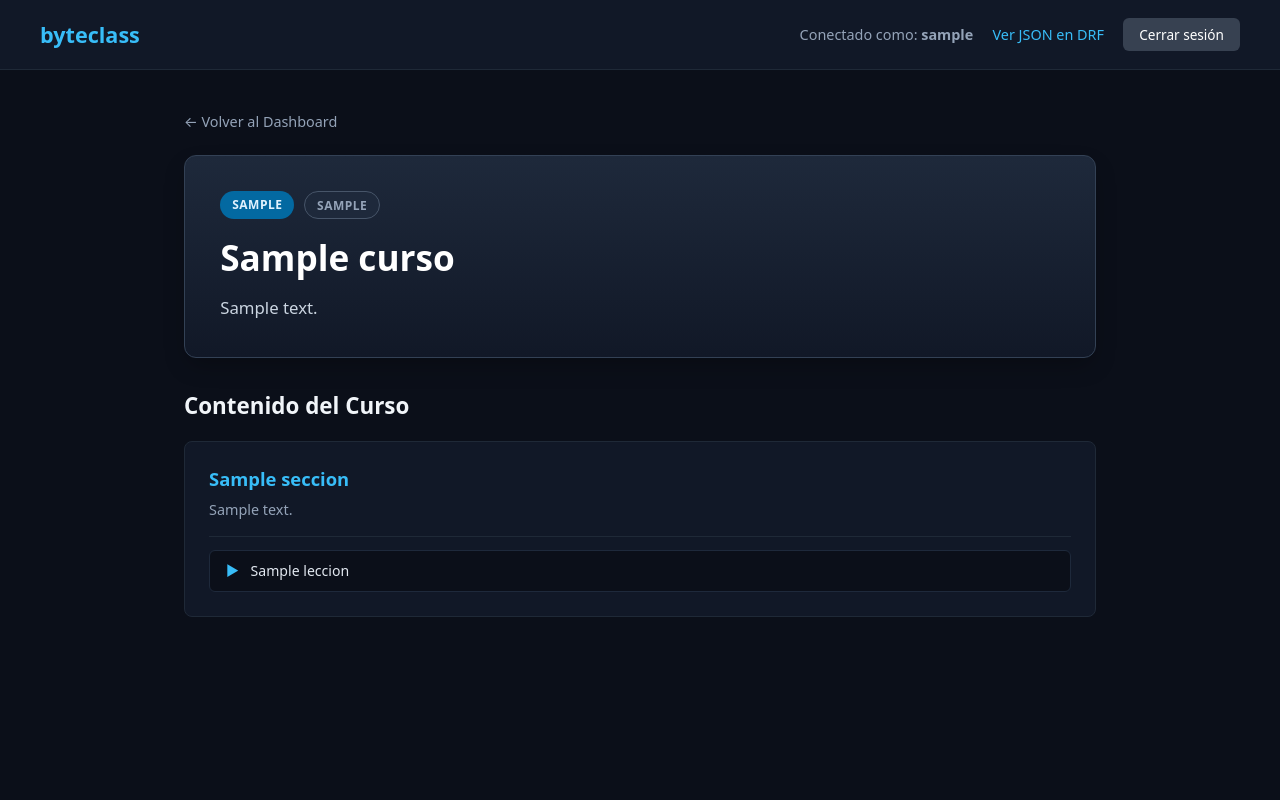
After one commit to AntinaoMatias/byteclass, a Django app: page /curso/1/ in a window 1280 px wide. The commit adds this page. Run offline with Django 5.2, Linux system fonts and the light colour scheme; a user stored in the database is signed in; tables that the repository leaves empty hold one stand-in row (values such as "Sample post"); parts of the project's set-up code (start-up, migrations or seed data) failed here and were passed over.

Commit message:
logout y vista de curso dinamico

```diff
--- /dev/null
+++ b/byteclass/templates/byteclass/detalle_curso.html
@@ -0,0 +1,279 @@
+<!DOCTYPE html>
+<html lang="es">
+
+<head>
+    <meta charset="UTF-8">
+    <meta name="viewport" content="width=device-width, initial-scale=1.0">
+    <title>{{ curso.titulo }} - byteclass</title>
+    <style>
+        * {
+            margin: 0;
+            padding: 0;
+            box-sizing: border-box;
+            font-family: system-ui, -apple-system, sans-serif;
+        }
+
+        body {
+            background-color: #0b0f19;
+            color: #f8fafc;
+            min-height: 100vh;
+        }
+
+        nav {
+            background-color: #111827;
+            padding: 1.1rem 2.5rem;
+            display: flex;
+            justify-content: space-between;
+            align-items: center;
+            border-bottom: 1px solid #1f2937;
+        }
+
+        .logo {
+            font-size: 1.35rem;
+            font-weight: 800;
+            color: #38bdf8;
+            text-decoration: none;
+        }
+
+        .user-nav {
+            display: flex;
+            gap: 1.2rem;
+            align-items: center;
+        }
+
+        .user-badge {
+            color: #94a3b8;
+            font-size: 0.9rem;
+        }
+
+        .btn-logout {
+            background-color: #374151;
+            color: #fff;
+            text-decoration: none;
+            padding: 0.45rem 1rem;
+            border-radius: 6px;
+            font-size: 0.85rem;
+            border: none;
+            cursor: pointer;
+            font-family: inherit;
+            transition: background-color 0.2s ease;
+        }
+
+        .btn-logout:hover {
+            background-color: #4b5563;
+        }
+
+        /* Layout */
+        .container {
+            max-width: 960px;
+            margin: 2.5rem auto;
+            padding: 0 1.5rem;
+        }
+
+        .btn-volver {
+            display: inline-flex;
+            align-items: center;
+            gap: 0.5rem;
+            color: #94a3b8;
+            text-decoration: none;
+            font-size: 0.9rem;
+            margin-bottom: 1.5rem;
+            transition: color 0.2s ease;
+        }
+
+        .btn-volver:hover {
+            color: #38bdf8;
+        }
+
+        /* Banner de curso */
+        .course-hero {
+            background: linear-gradient(180deg, #1e293b 0%, #111827 100%);
+            border: 1px solid #334155;
+            border-radius: 12px;
+            padding: 2.2rem;
+            margin-bottom: 2rem;
+            box-shadow: 0 10px 25px -5px rgba(0, 0, 0, 0.3);
+        }
+
+        .badges-wrapper {
+            display: flex;
+            gap: 0.6rem;
+            margin-bottom: 1rem;
+        }
+
+        .badge {
+            font-size: 0.75rem;
+            font-weight: 700;
+            text-transform: uppercase;
+            padding: 0.3rem 0.75rem;
+            border-radius: 999px;
+            letter-spacing: 0.5px;
+        }
+
+        .badge-code {
+            background-color: #0369a1;
+            color: #e0f2fe;
+        }
+
+        .badge-period {
+            background-color: #1e293b;
+            color: #94a3b8;
+            border: 1px solid #475569;
+        }
+
+        .course-hero h1 {
+            font-size: 2.2rem;
+            font-weight: 800;
+            margin-bottom: 1rem;
+            color: #ffffff;
+            line-height: 1.25;
+        }
+
+        .course-hero p {
+            font-size: 1.05rem;
+            line-height: 1.6;
+            color: #cbd5e1;
+        }
+
+        /* Contenido temático / Secciones */
+        .section-title {
+            font-size: 1.4rem;
+            font-weight: 700;
+            margin-bottom: 1.2rem;
+            color: #f1f5f9;
+        }
+
+        .sections-list {
+            display: flex;
+            flex-direction: column;
+            gap: 1.2rem;
+        }
+
+        .section-card {
+            background-color: #111827;
+            border: 1px solid #1f2937;
+            border-radius: 8px;
+            padding: 1.5rem;
+        }
+
+        .section-card h3 {
+            font-size: 1.15rem;
+            font-weight: 600;
+            color: #38bdf8;
+            margin-bottom: 0.5rem;
+        }
+
+        .section-card p {
+            font-size: 0.9rem;
+            color: #94a3b8;
+            line-height: 1.5;
+            margin-bottom: 1rem;
+        }
+
+        /* Lista de lecciones */
+        .lessons-list {
+            list-style: none;
+            display: flex;
+            flex-direction: column;
+            gap: 0.5rem;
+            border-top: 1px solid #1f2937;
+            padding-top: 0.8rem;
+        }
+
+        .lesson-item {
+            display: flex;
+            justify-content: space-between;
+            align-items: center;
+            background-color: #0b0f19;
+            padding: 0.65rem 1rem;
+            border-radius: 6px;
+            border: 1px solid #1e293b;
+            font-size: 0.88rem;
+            color: #e2e8f0;
+        }
+
+        .lesson-icon {
+            color: #38bdf8;
+            margin-right: 0.5rem;
+        }
+
+        .empty-state {
+            color: #64748b;
+            font-size: 0.95rem;
+            background-color: #111827;
+            border: 1px dashed #334155;
+            border-radius: 8px;
+            padding: 2.5rem;
+            text-align: center;
+        }
+    </style>
+</head>
+
+<body>
+
+    <nav>
+        <a href="/" class="logo">byteclass</a>
+        <div class="user-nav">
+            <span class="user-badge">Conectado como: <strong>{{ request.user.username }}</strong></span>
+            <a href="/api/Curso/{{ curso.id }}/" class="user-badge" style="text-decoration:none; color:#38bdf8;" target="_blank">Ver JSON en DRF</a>
+            {% if request.user.is_authenticated %}
+            <form action="{% url 'logout' %}" method="post" style="display: inline; margin: 0;">
+                {% csrf_token %}
+                <button type="submit" class="btn-logout">Cerrar sesión</button>
+            </form>
+            {% else %}
+            <a href="{% url 'login' %}" class="btn-logout">Iniciar sesión</a>
+            {% endif %}
+        </div>
+    </nav>
+
+    <div class="container">
+        <a href="{% url 'dashboard' %}" class="btn-volver">← Volver al Dashboard</a>
+
+        <!-- Hero del Curso -->
+        <div class="course-hero">
+            <div class="badges-wrapper">
+                <span class="badge badge-code">{{ curso.codigo }}</span>
+                {% if curso.periodo %}
+                <span class="badge badge-period">{{ curso.periodo }}</span>
+                {% endif %}
+            </div>
+            <h1>{{ curso.titulo }}</h1>
+            <p>{{ curso.descripcion }}</p>
+        </div>
+
+        <!-- Módulos / Secciones del Curso -->
+        <h2 class="section-title">Contenido del Curso</h2>
+        <div class="sections-list">
+            {% for seccion in curso.secciones.all %}
+            <div class="section-card">
+                <h3>{{ seccion.titulo }}</h3>
+                {% if seccion.descripcion %}
+                <p>{{ seccion.descripcion }}</p>
+                {% endif %}
+
+                <!-- Lecciones si el modelo tiene la relación -->
+                {% if seccion.lecciones.all %}
+                <ul class="lessons-list">
+                    {% for leccion in seccion.lecciones.all %}
+                    <li class="lesson-item">
+                        <span><span class="lesson-icon">▶</span> {{ leccion.titulo }}</span>
+                        {% if leccion.duracion_minutos %}
+                        <span style="color:#64748b;">{{ leccion.duracion_minutos }} min</span>
+                        {% endif %}
+                    </li>
+                    {% endfor %}
+                </ul>
+                {% endif %}
+            </div>
+            {% empty %}
+            <div class="empty-state">
+                <p>Este curso no tiene secciones o lecciones registradas aún.</p>
+            </div>
+            {% endfor %}
+        </div>
+    </div>
+
+</body>
+
+</html>
--- a/byteclass/views.py
+++ b/byteclass/views.py
@@ -1,7 +1,12 @@
 from django.shortcuts import render
+from django.contrib.auth.decorators import login_required
+from django.contrib.auth import logout
+from django.shortcuts import redirect
+from django.shortcuts import render, get_object_or_404
+
 from rest_framework import viewsets
-from django.contrib.auth.decorators import login_required
 from rest_framework.authentication import SessionAuthentication
+from rest_framework.permissions import IsAuthenticated
 
 from .models import Usuario
 from .models import Curso
@@ -36,58 +41,99 @@ from .serializer import NotificacionSerializer
 class UsuarioViewSet(viewsets.ModelViewSet):
     queryset = Usuario.objects.all()
     serializer_class = UsuarioSerializer
+    authentication_classes = [SessionAuthentication]
+    permission_classes = [IsAuthenticated]
+
 
 class CursoViewSet(viewsets.ModelViewSet):
     queryset = Curso.objects.all()
     serializer_class = CursoSerializer
+    authentication_classes = [SessionAuthentication]
+    permission_classes = [IsAuthenticated]
+
 
 class HistorialConexionViewSet(viewsets.ModelViewSet):
     queryset = HistorialConexion.objects.all()
     serializer_class = HistorialConexionSerializer
+    authentication_classes = [SessionAuthentication]
+    permission_classes = [IsAuthenticated]
+
 
 class SeccionViewSet(viewsets.ModelViewSet):
     queryset = Seccion.objects.all()
     serializer_class = SeccionSerializer
+    authentication_classes = [SessionAuthentication]
+    permission_classes = [IsAuthenticated]
+
 
 class LeccionViewSet(viewsets.ModelViewSet):
     queryset = Leccion.objects.all()
     serializer_class = LeccionSerializer
+    authentication_classes = [SessionAuthentication]
+    permission_classes = [IsAuthenticated]
+
 
 class EvaluacionViewSet(viewsets.ModelViewSet):
     queryset = Evaluacion.objects.all()
     serializer_class = EvaluacionSerializer
+    authentication_classes = [SessionAuthentication]
+    permission_classes = [IsAuthenticated]
+
 
 class PreguntaViewSet(viewsets.ModelViewSet):
     queryset = Pregunta.objects.all()
     serializer_class = PreguntaSerializer
+    authentication_classes = [SessionAuthentication]
+    permission_classes = [IsAuthenticated]
+
 
 class OpcionViewSet(viewsets.ModelViewSet):
     queryset = Opcion.objects.all()
     serializer_class = OpcionSerializer
+    authentication_classes = [SessionAuthentication]
+    permission_classes = [IsAuthenticated]
+
 
 class MatriculaViewSet(viewsets.ModelViewSet):
     queryset = Matricula.objects.all()
     serializer_class = MatriculaSerializer
+    authentication_classes = [SessionAuthentication]
+    permission_classes = [IsAuthenticated]
+
 
 class ProgresoLeccionViewSet(viewsets.ModelViewSet):
     queryset = ProgresoLeccion.objects.all()
     serializer_class = ProgresoLeccionSerializer
+    authentication_classes = [SessionAuthentication]
+    permission_classes = [IsAuthenticated]
+
 
 class EntregaEvaluacionViewSet(viewsets.ModelViewSet):
     queryset = EntregaEvaluacion.objects.all()
     serializer_class = EntregaEvaluacionSerializer
+    authentication_classes = [SessionAuthentication]
+    permission_classes = [IsAuthenticated]
+
 
 class RespuestaEstudianteViewSet(viewsets.ModelViewSet):
     queryset = RespuestaEstudiante.objects.all()
     serializer_class = RespuestaEstudianteSerializer
+    authentication_classes = [SessionAuthentication]
+    permission_classes = [IsAuthenticated]
+
 
 class RegistroAuditoriaViewSet(viewsets.ModelViewSet):
     queryset = RegistroAuditoria.objects.all()
     serializer_class = RegistroAuditoriaSerializer
+    authentication_classes = [SessionAuthentication]
+    permission_classes = [IsAuthenticated]
+
 
 class NotificacionViewSet(viewsets.ModelViewSet):
     queryset = Notificacion.objects.all()
     serializer_class = NotificacionSerializer
+    authentication_classes = [SessionAuthentication]
+    permission_classes = [IsAuthenticated]
 
 
 
@@ -107,3 +153,12 @@ def registro(request):
 def dashboard(request):
     cursos = Curso.objects.all()
     return render(request, 'byteclass/dashboard.html', {'cursos': cursos})
+
+def cerrar_sesion(request):
+    logout(request)
+    return redirect('/')
+
+@login_required
+def detalle_curso(request, curso_id):
+    curso = get_object_or_404(Curso, id=curso_id)
+    return render(request, 'byteclass/detalle_curso.html', {'curso': curso})
--- a/core/settings.py
+++ b/core/settings.py
@@ -15,7 +15,9 @@ from pathlib import Path
 
 
 # Autenticación y redirección de usuarios
-LOGIN_REDIRECT_URL = '/'
+
+LOGOUT_REDIRECT_URL = '/'
+LOGIN_REDIRECT_URL = '/dashboard/'
 
 # Build paths inside the project like this: BASE_DIR / 'subdir'.
 BASE_DIR = Path(__file__).resolve().parent.parent
--- a/core/urls.py
+++ b/core/urls.py
@@ -23,9 +23,9 @@ from django.contrib.auth import views as auth_views
 Se configuró, adicionalmente, la ruta para /api/
 """
 urlpatterns = [
-    path('admin/', admin.site.urls),
-    path('', views.bienvenida),
-    path('404/', views.error_404),
+path('admin/', admin.site.urls),
+    path('', views.bienvenida, name='bienvenida'),
+    path('404/', views.error_404, name='error_404'),
     path('byteclass/', include('byteclass.urls')),
     path('api/', include('byteclass.urls')),
 
@@ -33,5 +33,7 @@ urlpatterns = [
     path('login/', auth_views.LoginView.as_view(), name='login'),
     path('logout/', auth_views.LogoutView.as_view(), name='logout'),
     path('registro/', views.registro, name='registro'),
+
     path('dashboard/', views.dashboard, name='dashboard'),
+    path('curso/<int:curso_id>/', views.detalle_curso, name='detalle_curso'),
 ]
```
Also changed, not shown: byteclass/templates/byteclass/dashboard.html (+150 -22 lines), byteclass/templates/byteclass/index.html (+144 -20 lines), requirements.txt (line endings or trailing spaces).
